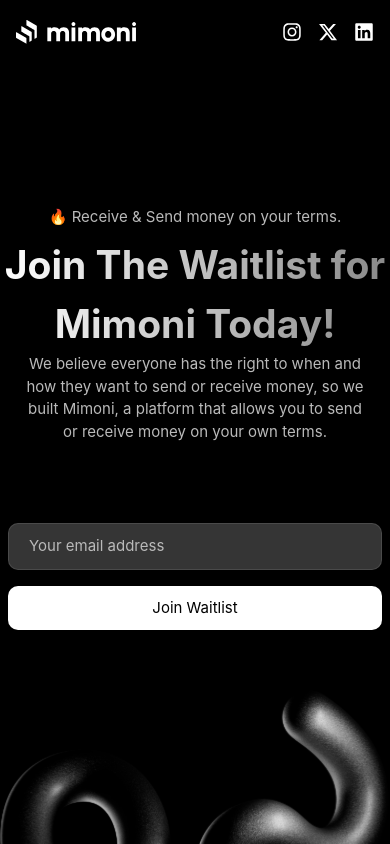
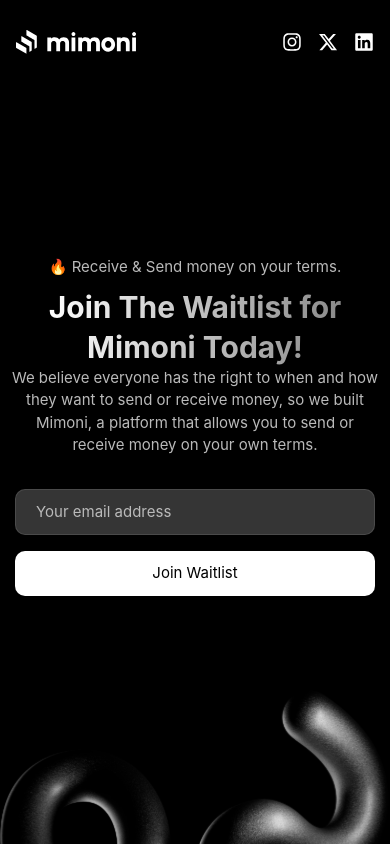
Before and after one commit to Mimoni-Africa/waiting_list_ui, a React (Vite) app: page / in a window 390 px wide. Built offline with nearby package versions, Linux system fonts and the light colour scheme.

Commit message:
minor design fix

```diff
--- a/src/components/HeroSection.tsx
+++ b/src/components/HeroSection.tsx
@@ -101,7 +101,7 @@
       <div className="w-full relative z-20 h-screen bg-[#000] overflow-hidden"
       >
        <div >
-       <div className="w-full md:pt-[50px] pt-[20px] px-4 sm:px-6 md:px-8 lg:px-10 max-w-[1220px] mx-auto relative z-20">
+       <div className="w-full md:pt-[50px] pt-[30px] px-4 sm:px-6 md:px-8 lg:px-10 max-w-[1220px] mx-auto relative z-20">
           <div className="flex justify-between items-center bg-[#000] text-white">
             <button className="cursor-pointer">
               <img
@@ -128,23 +128,23 @@
           </div>
         </div>
 
-        <div className="flex relative z-20 flex-col lg:mt-0 md:mt-[4rem] sm:mt-[4rem] mt-[2rem]   justify-center  items-center text-center  h-[calc(100vh-160px)] w-full ">
+        <div className="flex relative z-20 flex-col   justify-center  items-center text-center  h-[calc(100vh-100px)] md:h-[calc(100vh-160px)] w-full ">
           <p className="text-[15px] text-[#BABABA]  mb-2">
             🔥 Receive & Send money on your terms.
           </p>
-          <h1 className="text-transparent bg-clip-text  md:leading-[3.4rem] lg:leading-[4.5rem]  bg-gradient-to-r from-white to-[#8A8A8A] lg:text-[59px]  md:text-[49px] sm:text-[40px] text-[39px] font-[700]">
+          <h1 className="text-transparent bg-clip-text  md:leading-[3.4rem] leading-[2.5rem] lg:leading-[4.5rem]  bg-gradient-to-r from-white to-[#8A8A8A] lg:text-[59px]  md:text-[49px] sm:text-[35px] text-[30px] font-[700]">
             Join The Waitlist for <br /> Mimoni Today!
           </h1>
-          <p className="text-[15px] text-[#BABABA] lg:w-[45%] md:w-[60%] w-[90%] ">
+          <p className="text-[15px] text-[#BABABA] lg:w-[45%] md:w-[60%] w-full px-[10px] md:px-0 ">
             We believe everyone has the right to when and how they want to send
             or receive money, so we built Mimoni, a platform that allows you to
             send or receive money on your own terms.
           </p>
 
-          <div className="w-full flex items-center md:mt-[1rem] lg:mt-0 mt-[3rem] justify-center   ">
+          <div className="w-full flex items-center md:mt-[1rem] lg:mt-0  justify-center   ">
             <form
               onSubmit={handleSubmit}
-              className="w-full sm:w-[90%] md:px-0 px-2  md:w-[55%] lg:w-[40%] relative mt-8"
+              className="w-full  px-[15px]  md:w-[55%] lg:w-[40%] relative mt-8"
             >
               <div className="flex flex-col sm:flex-col  lg:flex-row justify-between items-center w-full gap-4 lg:gap-2">
                 <input
```
